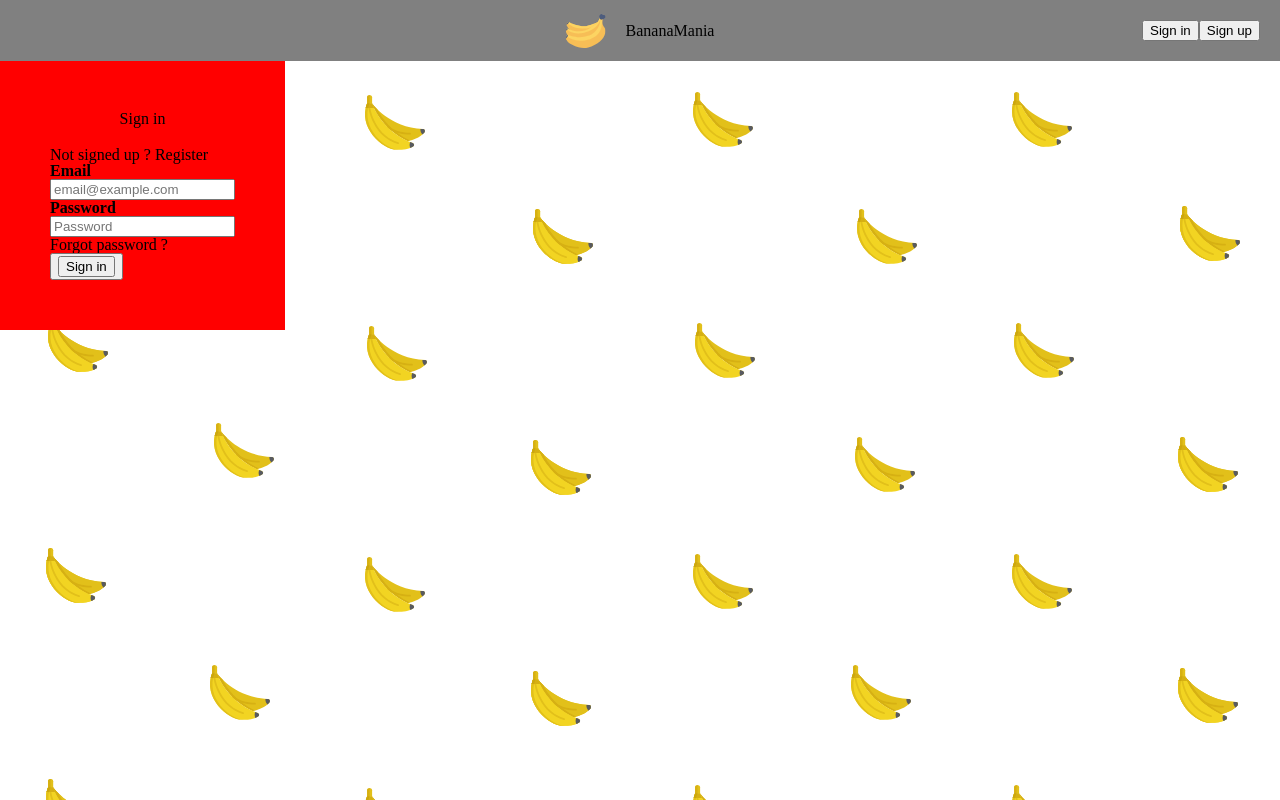
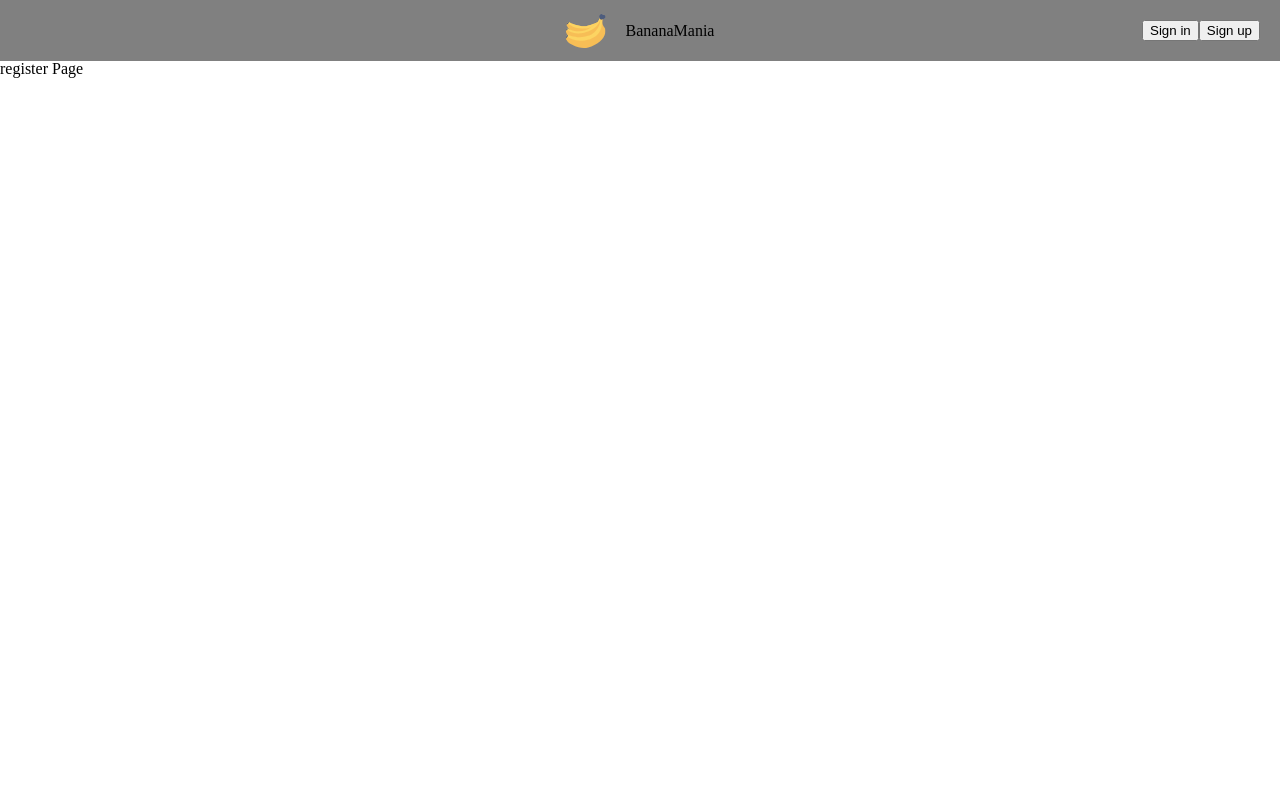
Before and after one commit to TristanLemire/DesginSystemHETIC, a React (Create React App) app: page /register in a window 1280 px wide. Built offline with nearby package versions, Linux system fonts and the light colour scheme.

Commit message:
adding rooter

```diff
--- a/package.json
+++ b/package.json
@@ -9,6 +9,7 @@
     "polished": "^4.1.2",
     "react": "^17.0.2",
     "react-dom": "^17.0.2",
+    "react-router-dom": "^5.2.0",
     "react-scripts": "4.0.3",
     "styled-components": "^5.3.0",
     "typescript": "^4.2.4",
--- a/src/App.js
+++ b/src/App.js
@@ -1,13 +1,31 @@
 import "./App.css";
+import {
+  BrowserRouter as Router,
+  Switch,
+  Route,
+} from "react-router-dom";
 import styled from "styled-components";
+import { Header } from "./components/organisms/Header";
 import { LoginPage } from "./components/pages/LoginPage";
 import "./styles/vendors/reset.css";
 
 export const App = () => {
   return (
-    <AppWrapper>
-      <LoginPage />
-    </AppWrapper>
+    <Router>
+      <AppWrapper>
+        <Switch>
+          <Route path="/register">
+            <div>
+              <Header />
+              <p>register Page</p>
+            </div>
+          </Route>
+          <Route path="/">
+            <LoginPage />
+          </Route>
+        </Switch>
+      </AppWrapper>
+    </Router>
   );
 };
 
--- a/src/components/organisms/Header.js
+++ b/src/components/organisms/Header.js
@@ -1,4 +1,7 @@
 import React from "react";
+import {
+  Link
+} from "react-router-dom";
 import styled from "styled-components";
 import { Button } from "../atoms/Button";
 import { Logo } from "../molecules/Logo";
@@ -9,8 +12,12 @@
       <LogoWrapper>
         <Logo />
       </LogoWrapper>
-      <Button text={"Sign in"}></Button>
-      <Button text={"Sign up"}></Button>
+      <Link to="/">
+        <Button text={"Sign in"} />
+      </Link>
+      <Link to="/register">
+        <Button text={"Sign up"} />
+      </Link>
     </HeaderWrapper>
   );
 };
```
Also changed, not shown: 1 other file (tests, documents, lock files or other folders).
